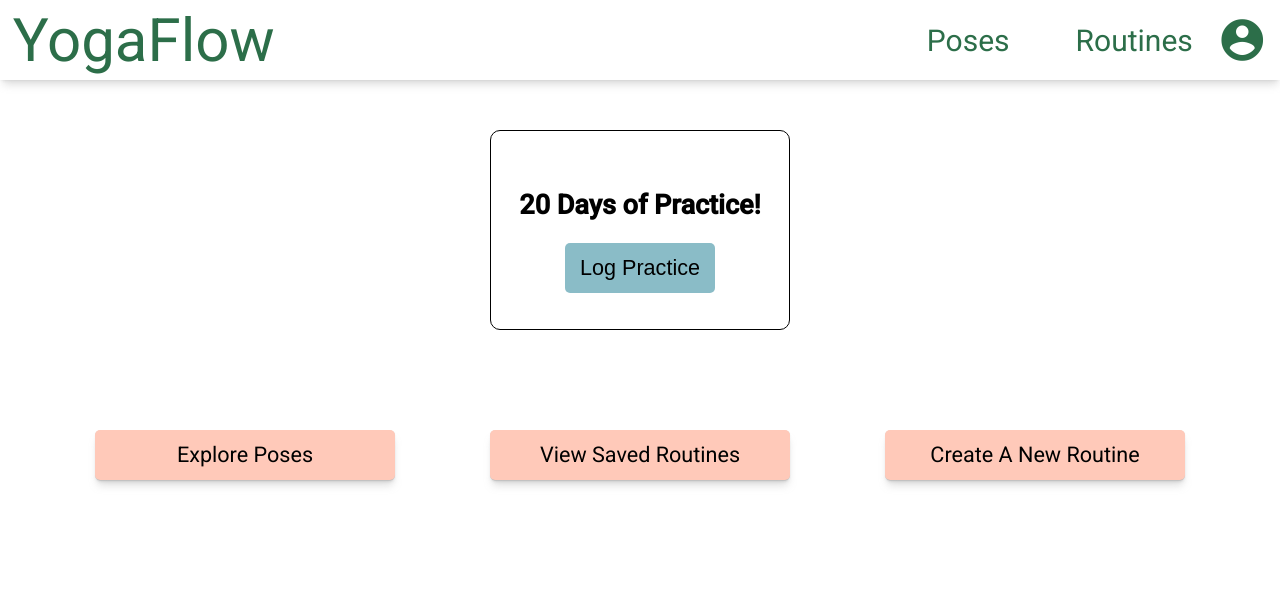
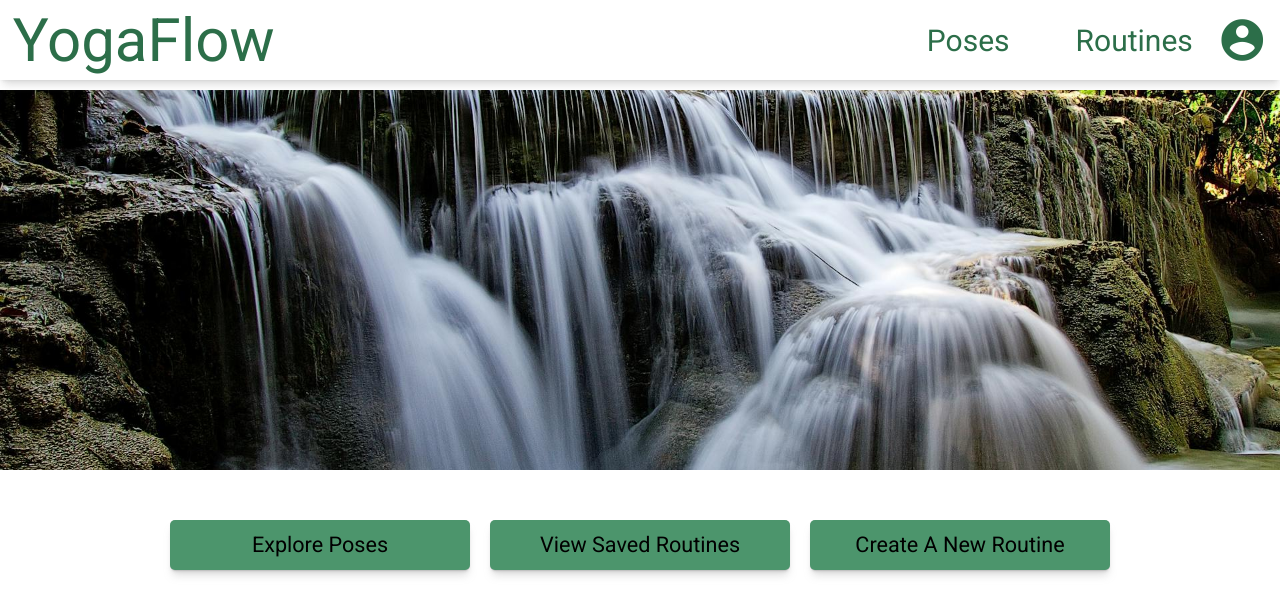
Before and after one commit to reneemes/yoga-flow-fe, an Angular app: page /home in a window 1280 px wide. Shown: the top 616 px of the page. Built offline with nearby package versions, Linux system fonts and the light colour scheme.

Commit message:
Fix: header now remains fixed on the top of the screen, landing page now includes an image

```diff
--- a/src/app/components/header/header.component.scss
+++ b/src/app/components/header/header.component.scss
@@ -1,7 +1,11 @@
 .nav-wrapper {
   background-color: white;
   box-shadow: var(--shadow-elevation-medium);
-  // position: fixed;
+  position: fixed;
+  width: 100%;
+  z-index: 1;
+  // height: 80px;
+  top: 0;
 
   .nav-bar {
     display: flex;
--- a/src/app/components/home/home.component.html
+++ b/src/app/components/home/home.component.html
@@ -5,10 +5,12 @@
       <h2>Namaste, {{ userInfo.user.data.attributes.name }}</h2>
     }
 
-    <section class="daily-streak">
+    <!-- <section class="daily-streak">
       <h2>20 Days of Practice!</h2>
       <button>Log Practice</button>
-    </section>
+    </section> -->
+    <!-- <img src="/assets/meditation.jpg" alt="Meditation Spot" class="welcome-img"/> -->
+    <img src="/assets/waterfall.jpg" alt="Meditation Spot" class="welcome-img"/>
   </div>
 
   <div class="nav-buttons">
--- a/src/app/components/home/home.component.scss
+++ b/src/app/components/home/home.component.scss
@@ -1,59 +1,72 @@
 .top-elements {
   display: flex;
-  justify-content: space-around;
+  flex-direction: column;
+  // justify-content: space-around;
+  align-items: center;
   height: 100%;
   width: 100%;
-  margin-top: 50px;
+  margin-top: 80px;
 
-  .daily-streak {
-    border: 1px solid black;
-    border-radius: 10px;
-    // background-color: var(--cream);
-    // box-shadow: 0 4px 8px 0 rgba(0, 0, 0, 0.2), 0 6px 20px 0 rgba(0, 0, 0, 0.19);
-    display: flex;
-    flex-direction: column;
-    align-items: center;
-    justify-content: center;
-    height: 200px;
-    width: 300px;
+  h2 {
+    font-size: 2.75rem;
+    color: var(--dark-green);
+  }
 
-    button {
-      border: none;
-      border-radius: 5px;
-      color: white;
-      color: black;
-      font-size: larger;
-      text-align: center;
-      // background-color: #718ec4;
-      // background-color: rgb(113, 142, 196, 0.6);
-      background-color: var(--light-blue);
-      // opacity: 0.6;
-      height: 50px;
-      width: 150px;
-      cursor: pointer;
-      transition-duration: 0.4s;
-    }
+  .welcome-img {
+    object-fit: cover;
+    width: 100%;
+    height: 50vh;
+    padding: 10px 0;
+  }
+  // .daily-streak {
+  //   border: 1px solid black;
+  //   border-radius: 10px;
+  //   // background-color: var(--cream);
+  //   // box-shadow: 0 4px 8px 0 rgba(0, 0, 0, 0.2), 0 6px 20px 0 rgba(0, 0, 0, 0.19);
+  //   display: flex;
+  //   flex-direction: column;
+  //   align-items: center;
+  //   justify-content: center;
+  //   height: 200px;
+  //   width: 300px;
 
-    button:hover {
-      // background-color: rgb(113, 142, 196);
-      // opacity: 1;
-      background-color: var(--blue);
-      // color: white;
-    }
-  }
+    // button {
+    //   border: none;
+    //   border-radius: 5px;
+    //   color: white;
+    //   color: black;
+    //   font-size: larger;
+    //   text-align: center;
+    //   // background-color: #718ec4;
+    //   // background-color: rgb(113, 142, 196, 0.6);
+    //   background-color: var(--light-blue);
+    //   // opacity: 0.6;
+    //   height: 50px;
+    //   width: 150px;
+    //   cursor: pointer;
+    //   transition-duration: 0.4s;
+    // }
+
+    // button:hover {
+    //   // background-color: rgb(113, 142, 196);
+    //   // opacity: 1;
+    //   background-color: var(--blue);
+    //   // color: white;
+    // }
+  // }
 }
 
 .nav-buttons {
   // border: 1px solid orange;
   display: flex;
-  justify-content: space-evenly;
+  justify-content: center;
   height: 100%;
   width: 100%;
-  margin: 100px 0;
+  margin: 40px 0;
 
   a {
     border-radius: 5px;
-    background-color: var(--peach);
+    background-color: var(--light-green);
     box-shadow: var(--shadow-elevation-medium);
 
     color: black;
@@ -65,9 +78,11 @@
     height: 50px;
     width: 300px;
     transition-duration: 0.4s;
+    margin: 0 10px;
 
     &:hover {
-      background-color: var(--tan-peach);
+      background-color: var(--dark-green);
+      color: var(--cream);
     }
   }
 }
--- a/src/app/components/pose-details/pose-details.component.scss
+++ b/src/app/components/pose-details/pose-details.component.scss
@@ -3,6 +3,7 @@
   // .material-icons {
   //   height: 100px;
   // }
+  margin-top: 80px;
 
   .pose-details {
     display: flex;
@@ -30,7 +31,7 @@
     .name-translation,
     .description {
       margin: 5px;
-      font-size: 1.5rem;
+      font-size: 1.25rem;
     }
   }
 
--- a/src/app/components/poses/poses.component.scss
+++ b/src/app/components/poses/poses.component.scss
@@ -2,10 +2,12 @@
   display: flex;
   flex-direction: column;
   align-items: center;
+  margin-top: 80px;
 
   font-family: "Lato", sans-serif;
   h2 {
-    font-size: xx-large;
+    font-size: 2.5rem;
+    color: var(--dark-green);
   }
 }
 
@@ -89,8 +91,9 @@
     }
 
     h3 {
-      font-size: xx-large;
+      font-size: 2rem;
       margin: 5px;
+      text-align: center;
     }
 
     p {
```
Also changed, not shown: public/assets/waterfall.jpg (added).
